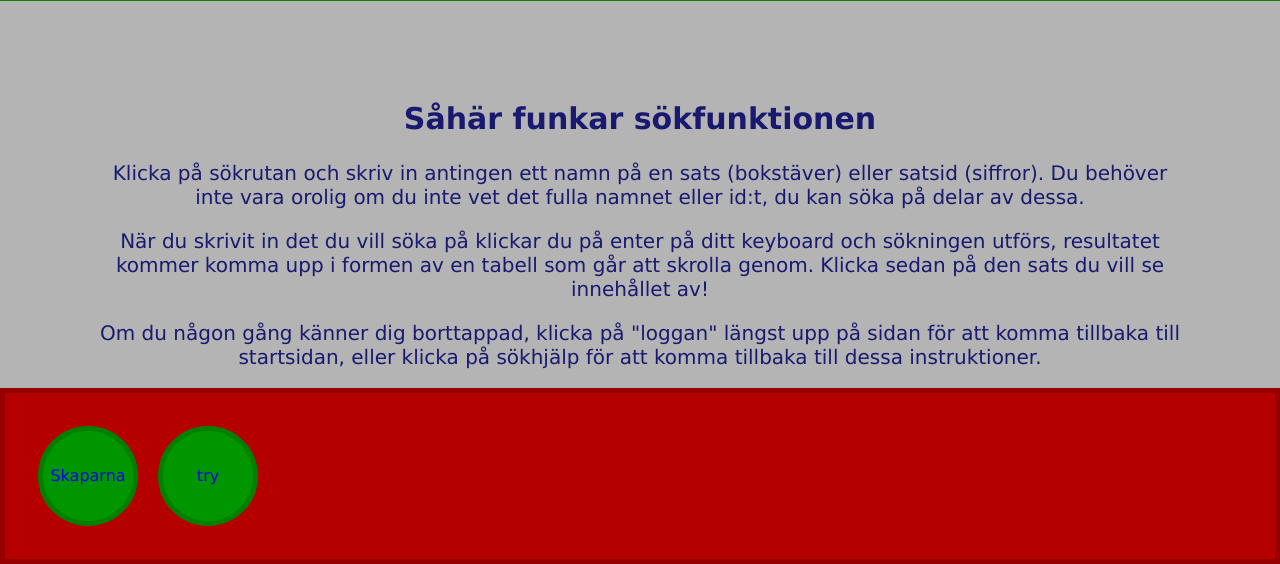
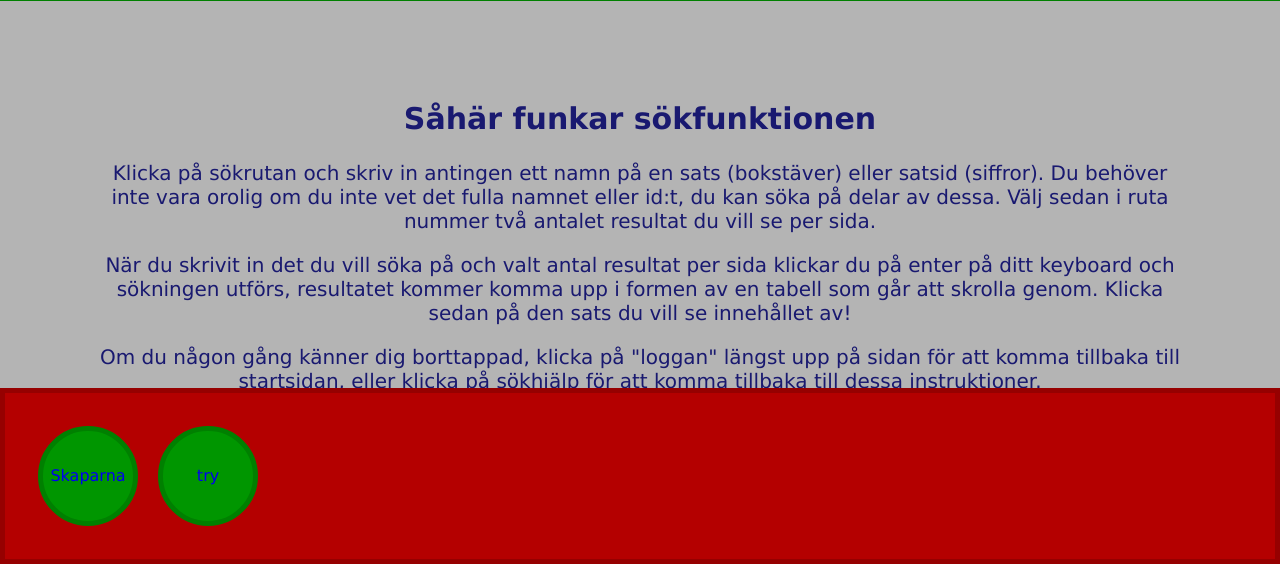
Before and after one commit to JohnnyElmer/TNMK30, a PHP site: page /help.php in a window 1280 px wide. Shown: the part 236-800 px from the top of the page. Run offline with PHP 8.4, Linux system fonts and the light colour scheme.

Commit message:
Update help.php

```diff
--- a/help.php
+++ b/help.php
@@ -10,11 +10,13 @@
 	<h2>Såhär funkar sökfunktionen</h2>
 		<p>Klicka på sökrutan och skriv in antingen ett namn på en sats (bokstäver)
 		eller satsid (siffror). Du behöver inte vara orolig om du inte vet det fulla namnet
-		eller id:t, du kan söka på delar av dessa.</p>
+		eller id:t, du kan söka på delar av dessa. Välj sedan i ruta nummer två antalet resultat du
+		vill se per sida.</p>
 
-		<p>När du skrivit in det du vill söka på klickar du på enter på ditt keyboard och sökningen utförs,
-		resultatet kommer komma upp i formen av en tabell som går att skrolla genom. Klicka sedan på den sats
-		du vill se innehållet av!</p>
+		<p>När du skrivit in det du vill söka på och valt antal resultat
+		per sida klickar du på enter på ditt keyboard och sökningen utförs,
+		resultatet kommer komma upp i formen av en tabell som går att skrolla genom.
+		Klicka sedan på den sats du vill se innehållet av!</p>
 
 		<p>Om du någon gång känner dig borttappad, klicka på "loggan" längst upp på sidan för att komma tillbaka
 		till startsidan, eller klicka på sökhjälp för att komma tillbaka till dessa instruktioner.</p>
```
